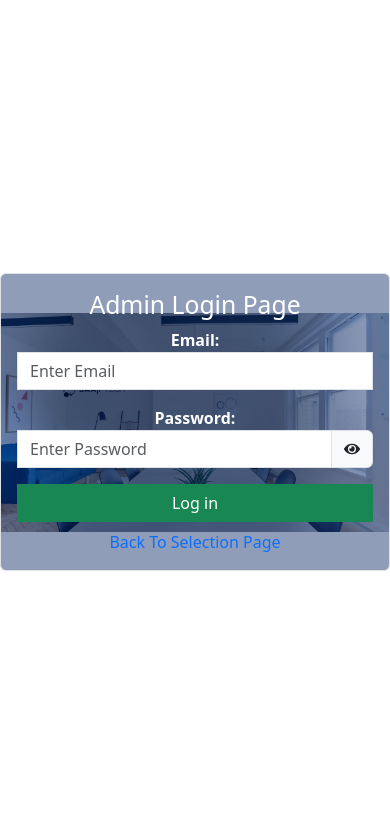
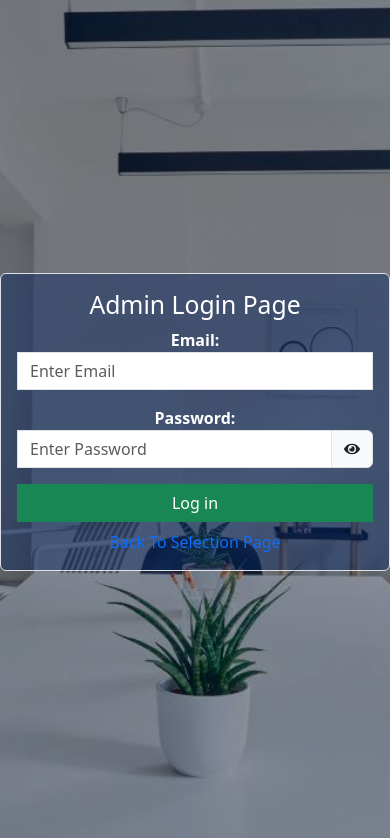
Before and after one commit to miftahredwan/Employee-Management-System, a React (Vite) app in the folder EmployeeMs/: page /adminlogin in a window 390 px wide. Shown: the top 838 px of the page. Built offline with nearby package versions, Linux system fonts and the light colour scheme; no server answers.

Commit message:
commit 12

```diff
--- a/EmployeeMs/src/Components/Employee.jsx
+++ b/EmployeeMs/src/Components/Employee.jsx
@@ -97,9 +97,8 @@ const Employee = () => {
               <th>Name</th>
               <th>Image</th>
               <th>Email</th>
-              {employee.some((e) => e.category_name) && <th>Category</th>} {/* Conditionally render */}
-              <th>--</th>
-              <th>Salary</th>
+              {employee.some((e) => e.category_name) && <th>Category{'      '}</th>} {/* Conditionally render */}
+              <th>Salary{'      '}</th>
               <th>Address</th>
               <th>Action</th>
             </tr>
--- a/EmployeeMs/src/Components/style.css
+++ b/EmployeeMs/src/Components/style.css
@@ -9,16 +9,9 @@
     background-position: center;
     background-repeat: no-repeat;
     background-size: 100% 120%;
-    /* background-size: cover; This will ensure the image covers the entire container */
+    background-size: cover;
 }
 
-/* Media query for mobile responsiveness */
-@media (max-width: 768px) {
-    .loginPage {
-      background-size: contain; /* Adjust the background for smaller screens */
-      background-position: center;
-    }
-  }
 
 .loginForm {
     background-color: rgba(1, 32, 93, 0.438);
```
